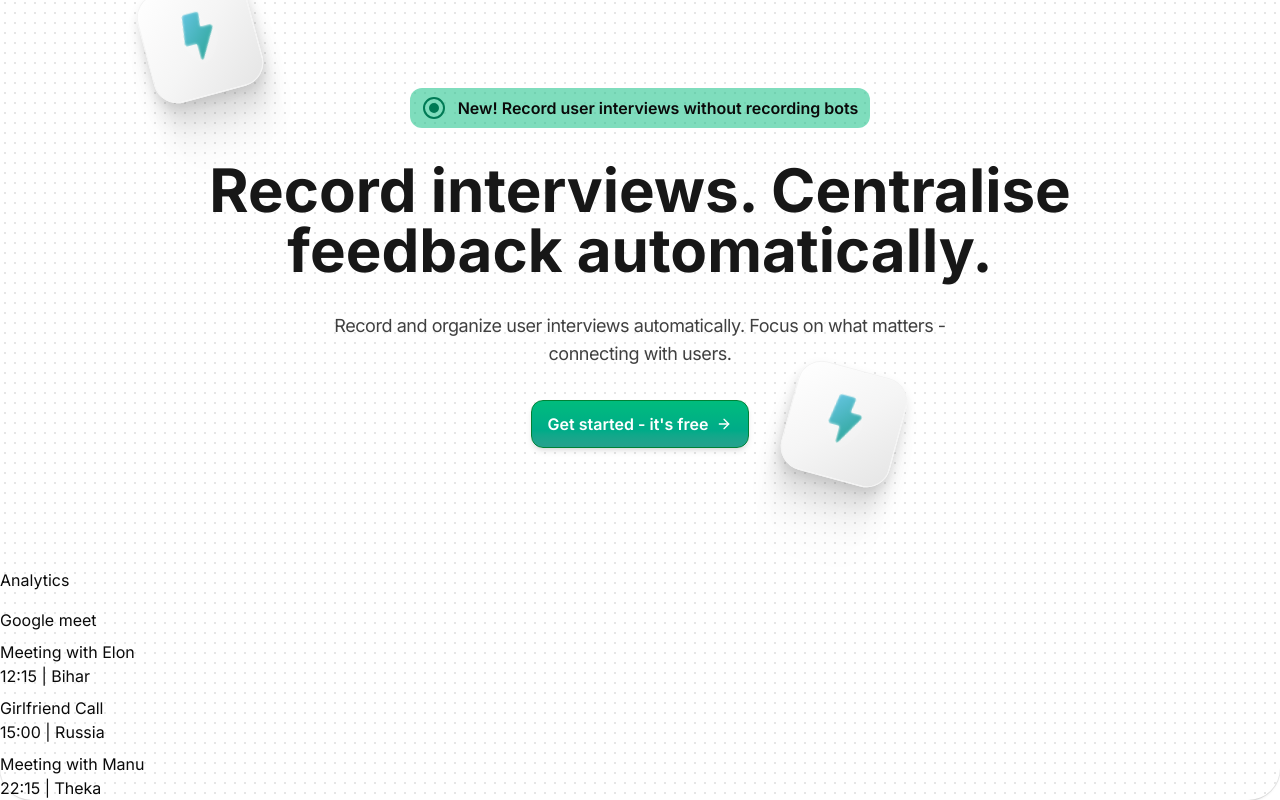
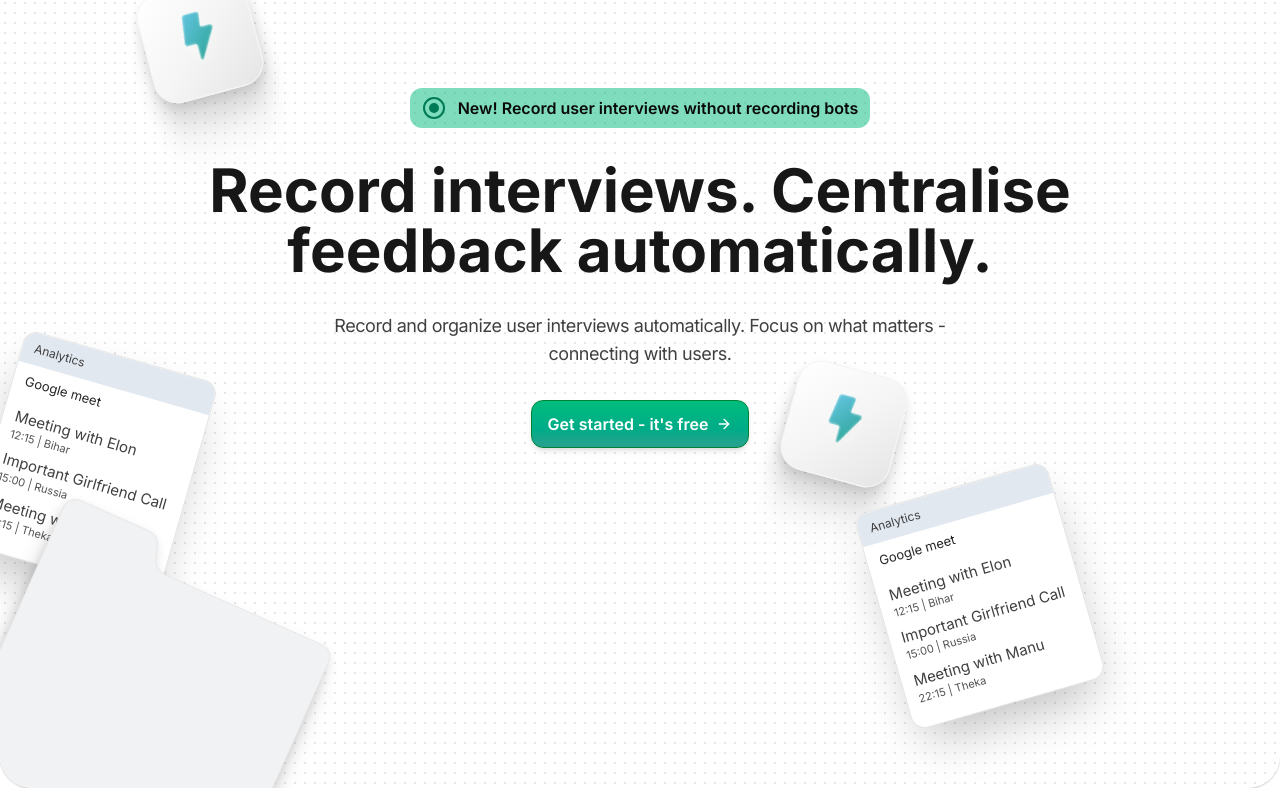
Before and after one commit to devsujalpatel/playful-template, a Next.js app: page / in a window 1280 px wide. Shown: the part 211-1011 px from the top of the page. Built offline with nearby package versions, Linux system fonts and the light colour scheme.

Commit message:
meeting card created

```diff
--- a/src/components/logo-card.tsx
+++ b/src/components/logo-card.tsx
@@ -5,7 +5,7 @@ import { cn } from "@/lib/utils";
 export const LogoCard = ({ className }: { className?: string }) => {
   return (
     <div className={cn("absolute", className)}>
-      <div className="size-16 md:size-20 lg:size-28 border flex justify-center items-center bg-linear-to-br from-white via-neutral-100 to-neutral-200 rounded-xl lg:rounded-3xl  border-[#f3f3f3] shadow-[0px_5px_11px_0px_rgba(0,0,0,0.1),0px_20px_20px_0px_rgba(0,0,0,0.09),0px_44px_27px_0px_rgba(0,0,0,0.05),0px_79px_32px_0px_rgba(0,0,0,0.01),0px_123px_35px_0px_rgba(0,0,0,0)]">
+      <div className="size-16 md:size-20 lg:size-28 z-10 border flex justify-center items-center bg-linear-to-br from-white via-neutral-100 to-neutral-200 rounded-xl lg:rounded-3xl  border-[#f3f3f3] shadow-[0px_5px_11px_0px_rgba(0,0,0,0.1),0px_20px_20px_0px_rgba(0,0,0,0.09),0px_44px_27px_0px_rgba(0,0,0,0.05),0px_79px_32px_0px_rgba(0,0,0,0.01),0px_123px_35px_0px_rgba(0,0,0,0)]">
         <Logo className="w-19 h-19" />
       </div>
     </div>
--- a/src/pages/home/components/analytic-card.tsx
+++ b/src/pages/home/components/analytic-card.tsx
@@ -3,16 +3,21 @@ import { cn } from "@/lib/utils";
 export const AnalyticCard = ({ className }: { className?: string }) => {
   return (
     <div
-      className={cn("flex flex-col gap-4 absolute bottom-0 left-0", className)}
+      className={cn(
+        "flex flex-col absolute  border border-neutral-200 bg-white w-50 h-56 rounded-xl shadow-2xl overflow-hidden",
+        className
+      )}
     >
-      <h3>Analytics</h3>
+      <h3 className="bg-slate-200 text-xs px-3 py-2 text-neutral-700">
+        Analytics
+      </h3>
 
-      <div className="flex flex-col gap-2">
-        <h4>Google meet</h4>
+      <h4 className="text-[13px] text-neutral-800 px-3 py-2">Google meet</h4>
+      <div className="flex flex-col px-3 py-2 gap-2">
         {meetings.map((item, idx) => (
-          <div key={idx}>
-            <p>{item.title}</p>
-            <p>{item.label}</p>
+          <div key={idx} className="flex flex-col">
+            <p className="text-[15px] text-neutral-700 leading-5">{item.title}</p>
+            <label className="text-[11px] text-neutral-600">{item.label}</label>
           </div>
         ))}
       </div>
@@ -26,7 +31,7 @@ const meetings = [
     label: "12:15 | Bihar",
   },
   {
-    title: "Girlfriend Call",
+    title: "Important Girlfriend Call",
     label: "15:00 | Russia",
   },
   {
--- /dev/null
+++ b/src/pages/home/components/social-media-card.tsx
@@ -0,0 +1,18 @@
+import { cn } from "@/lib/utils";
+import SocialMediaSvg from "./social-media";
+
+export const SocialCard = ({ className }: { className?: string }) => {
+  return (
+    <div
+      className={cn(
+        "-bottom-41 -left-18 absolute rotate-24 shrink-0 scale-90",
+        className
+      )}
+    >
+      <div className="relative">
+
+        <SocialMediaSvg />
+      </div>
+    </div>
+  );
+};
--- /dev/null
+++ b/src/pages/home/components/social-media.tsx
@@ -0,0 +1,197 @@
+function SocialMediaSvg(props: React.SVGProps<SVGSVGElement>) {
+  return (
+    <svg
+      width={405}
+      height={439}
+      viewBox="0 0 405 439"
+      fill="none"
+      xmlns="http://www.w3.org/2000/svg"
+      {...props}
+    >
+      <g filter="url(#filter0_dddd_315_245)">
+        <mask
+          id="b"
+          style={{
+            maskType: "alpha",
+          }}
+          maskUnits="userSpaceOnUse"
+          x={32}
+          y={6}
+          width={341}
+          height={322}
+        >
+          <mask id="a" fill="#fff">
+            <path
+              fillRule="evenodd"
+              clipRule="evenodd"
+              d="M47.298 6.207c-8.284 0-15 6.716-15 15v290c0 8.837 7.164 16 16 16H357.3c8.284 0 15-6.716 15-15v-254c0-8.284-6.716-15-15-15H165.343a16 16 0 01-15.318-11.38l-4.509-14.95a15 15 0 00-14.361-10.67H47.298z"
+            />
+          </mask>
+          <path
+            fillRule="evenodd"
+            clipRule="evenodd"
+            d="M47.298 6.207c-8.284 0-15 6.716-15 15v290c0 8.837 7.164 16 16 16H357.3c8.284 0 15-6.716 15-15v-254c0-8.284-6.716-15-15-15H165.343a16 16 0 01-15.318-11.38l-4.509-14.95a15 15 0 00-14.361-10.67H47.298z"
+            fill="#F1F2F4"
+          />
+          <path
+            d="M145.516 16.876l.957-.288-.957.288zM33.298 21.207c0-7.732 6.268-14 14-14v-2c-8.836 0-16 7.164-16 16h2zm0 33v-33h-2v33h2zm0 257v-253h-2v253h2zm324.001 15h-309v2h309v-2zm14-14c0 7.732-6.268 14-14 14v2c8.836 0 16-7.163 16-16h-2zm0-254v254h2v-254h-2zm-14-14c7.732 0 14 6.268 14 14h2c0-8.836-7.164-16-16-16v2zm-191.956 0h191.956v-2H165.343v2zm-20.784-27.042l4.508 14.95 1.915-.577-4.509-14.95-1.914.577zm-13.404-9.958a14 14 0 0113.404 9.958l1.914-.577a15.999 15.999 0 00-15.318-11.38v2zm-83.857 0h83.857v-2H47.298v2zm118.045 35a15 15 0 01-14.361-10.669l-1.915.578a17.001 17.001 0 0016.276 12.091v-2zm-134.044 269c0 9.389 7.61 17 17 17v-2c-8.285 0-15-6.716-15-15h-2zm0-257v4h2v-2-2h-2z"
+            fill="#E6E6E6"
+            mask="url(#a)"
+          />
+        </mask>
+        <g filter="url(#filter1_dddd_315_245)" mask="url(#b)">
+          <mask id="c" fill="#fff">
+            <path
+              fillRule="evenodd"
+              clipRule="evenodd"
+              d="M47.298 6.207c-8.284 0-15 6.716-15 15v290c0 8.837 7.164 16 16 16H357.3c8.284 0 15-6.716 15-15v-254c0-8.284-6.716-15-15-15H165.343a16 16 0 01-15.318-11.38l-4.509-14.95a15 15 0 00-14.361-10.67H47.298z"
+            />
+          </mask>
+          <path
+            fillRule="evenodd"
+            clipRule="evenodd"
+            d="M47.298 6.207c-8.284 0-15 6.716-15 15v290c0 8.837 7.164 16 16 16H357.3c8.284 0 15-6.716 15-15v-254c0-8.284-6.716-15-15-15H165.343a16 16 0 01-15.318-11.38l-4.509-14.95a15 15 0 00-14.361-10.67H47.298z"
+            fill="#F1F2F4"
+          />
+          <path
+            d="M145.516 16.876l-.957.29.957-.29zm4.509 14.951l-.958.289.958-.289zM33.298 21.207c0-7.732 6.268-14 14-14v-2c-8.836 0-16 7.164-16 16h2zm0 33v-33h-2v33h2zm0 257v-253h-2v253h2zm324.001 15h-309v2h309v-2zm14-14c0 7.732-6.268 14-14 14v2c8.836 0 16-7.163 16-16h-2zm0-254v254h2v-254h-2zm-14-14c7.732 0 14 6.268 14 14h2c0-8.836-7.164-16-16-16v2zm-191.956 0h191.956v-2H165.343v2zm-20.784-27.042l4.508 14.95 1.915-.577-4.509-14.95-1.914.577zm-13.404-9.958a14 14 0 0113.404 9.958l1.914-.577a15.999 15.999 0 00-15.318-11.38v2zm-83.857 0h83.857v-2H47.298v2zm118.045 35a15 15 0 01-14.361-10.669l-1.915.578a17.001 17.001 0 0016.276 12.091v-2zm-134.044 269c0 9.389 7.61 17 17 17v-2c-8.285 0-15-6.716-15-15h-2zm0-257v4h2v-2-2h-2z"
+            fill="#E6E6E6"
+            mask="url(#c)"
+          />
+        </g>
+      </g>
+      <defs>
+        <filter
+          id="filter0_dddd_315_245"
+          x={0.29834}
+          y={0.207458}
+          width={404}
+          height={438}
+          filterUnits="userSpaceOnUse"
+          colorInterpolationFilters="sRGB"
+        >
+          <feFlood floodOpacity={0} result="BackgroundImageFix" />
+          <feColorMatrix
+            in="SourceAlpha"
+            values="0 0 0 0 0 0 0 0 0 0 0 0 0 0 0 0 0 0 127 0"
+            result="hardAlpha"
+          />
+          <feOffset dy={5} />
+          <feGaussianBlur stdDeviation={5.5} />
+          <feColorMatrix values="0 0 0 0 0 0 0 0 0 0 0 0 0 0 0 0 0 0 0.1 0" />
+          <feBlend
+            in2="BackgroundImageFix"
+            result="effect1_dropShadow_315_245"
+          />
+          <feColorMatrix
+            in="SourceAlpha"
+            values="0 0 0 0 0 0 0 0 0 0 0 0 0 0 0 0 0 0 127 0"
+            result="hardAlpha"
+          />
+          <feOffset dy={20} />
+          <feGaussianBlur stdDeviation={10} />
+          <feColorMatrix values="0 0 0 0 0 0 0 0 0 0 0 0 0 0 0 0 0 0 0.09 0" />
+          <feBlend
+            in2="effect1_dropShadow_315_245"
+            result="effect2_dropShadow_315_245"
+          />
+          <feColorMatrix
+            in="SourceAlpha"
+            values="0 0 0 0 0 0 0 0 0 0 0 0 0 0 0 0 0 0 127 0"
+            result="hardAlpha"
+          />
+          <feOffset dy={44} />
+          <feGaussianBlur stdDeviation={13.5} />
+          <feColorMatrix values="0 0 0 0 0 0 0 0 0 0 0 0 0 0 0 0 0 0 0.05 0" />
+          <feBlend
+            in2="effect2_dropShadow_315_245"
+            result="effect3_dropShadow_315_245"
+          />
+          <feColorMatrix
+            in="SourceAlpha"
+            values="0 0 0 0 0 0 0 0 0 0 0 0 0 0 0 0 0 0 127 0"
+            result="hardAlpha"
+          />
+          <feOffset dy={79} />
+          <feGaussianBlur stdDeviation={16} />
+          <feColorMatrix values="0 0 0 0 0 0 0 0 0 0 0 0 0 0 0 0 0 0 0.01 0" />
+          <feBlend
+            in2="effect3_dropShadow_315_245"
+            result="effect4_dropShadow_315_245"
+          />
+          <feBlend
+            in="SourceGraphic"
+            in2="effect4_dropShadow_315_245"
+            result="shape"
+          />
+        </filter>
+        <filter
+          id="filter1_dddd_315_245"
+          x={0.29834}
+          y={0.207458}
+          width={404}
+          height={438}
+          filterUnits="userSpaceOnUse"
+          colorInterpolationFilters="sRGB"
+        >
+          <feFlood floodOpacity={0} result="BackgroundImageFix" />
+          <feColorMatrix
+            in="SourceAlpha"
+            values="0 0 0 0 0 0 0 0 0 0 0 0 0 0 0 0 0 0 127 0"
+            result="hardAlpha"
+          />
+          <feOffset dy={5} />
+          <feGaussianBlur stdDeviation={5.5} />
+          <feColorMatrix values="0 0 0 0 0 0 0 0 0 0 0 0 0 0 0 0 0 0 0.1 0" />
+          <feBlend
+            in2="BackgroundImageFix"
+            result="effect1_dropShadow_315_245"
+          />
+          <feColorMatrix
+            in="SourceAlpha"
+            values="0 0 0 0 0 0 0 0 0 0 0 0 0 0 0 0 0 0 127 0"
+            result="hardAlpha"
+          />
+          <feOffset dy={20} />
+          <feGaussianBlur stdDeviation={10} />
+          <feColorMatrix values="0 0 0 0 0 0 0 0 0 0 0 0 0 0 0 0 0 0 0.09 0" />
+          <feBlend
+            in2="effect1_dropShadow_315_245"
+            result="effect2_dropShadow_315_245"
+          />
+          <feColorMatrix
+            in="SourceAlpha"
+            values="0 0 0 0 0 0 0 0 0 0 0 0 0 0 0 0 0 0 127 0"
+            result="hardAlpha"
+          />
+          <feOffset dy={44} />
+          <feGaussianBlur stdDeviation={13.5} />
+          <feColorMatrix values="0 0 0 0 0 0 0 0 0 0 0 0 0 0 0 0 0 0 0.05 0" />
+          <feBlend
+            in2="effect2_dropShadow_315_245"
+            result="effect3_dropShadow_315_245"
+          />
+          <feColorMatrix
+            in="SourceAlpha"
+            values="0 0 0 0 0 0 0 0 0 0 0 0 0 0 0 0 0 0 127 0"
+            result="hardAlpha"
+          />
+          <feOffset dy={79} />
+          <feGaussianBlur stdDeviation={16} />
+          <feColorMatrix values="0 0 0 0 0 0 0 0 0 0 0 0 0 0 0 0 0 0 0.01 0" />
+          <feBlend
+            in2="effect3_dropShadow_315_245"
+            result="effect4_dropShadow_315_245"
+          />
+          <feBlend
+            in="SourceGraphic"
+            in2="effect4_dropShadow_315_245"
+            result="shape"
+          />
+        </filter>
+      </defs>
+    </svg>
+  );
+}
+
+export default SocialMediaSvg;
--- a/src/pages/home/sections/hero-section.tsx
+++ b/src/pages/home/sections/hero-section.tsx
@@ -4,10 +4,11 @@ import { Logo } from "@/components/logo";
 import { LogoCard } from "@/components/logo-card";
 import { ArrowRightIcon } from "lucide-react";
 import { AnalyticCard } from "../components/analytic-card";
+import { SocialCard } from "../components/social-media-card";
 
 export const HeroSection = () => {
   return (
-    <section className="flex flex-col items-center shadow-ace md:h-[912px] h-[720px] rounded-4xl bg-[radial-gradient(circle,#e6e6e6_1px,transparent_1px)] bg-size-[10px_10px] space-y-8 relative">
+    <section className="flex flex-col items-center shadow-ace md:h-[900px] h-[720px] overflow-hidden rounded-4xl bg-[radial-gradient(circle,#e6e6e6_1px,transparent_1px)] bg-size-[10px_10px] space-y-8 relative">
       <LogoCard className="md:left-36 top-4 md:top-24 rotate-[-15.11deg]" />
       <LogoCard className="md:right-95 top-4 md:top-120 rotate-[15.11deg]" />
       <button className="flex items-center gap-3 mt-50 bg-emerald-500/50 px-3 py-2 text-md font-semibold rounded-lg2">
@@ -26,7 +27,9 @@ export const HeroSection = () => {
         Get started - it's free <ArrowRightIcon className="size-4" />
       </GreenBtn>
 
-      <AnalyticCard />
+      <AnalyticCard className="bottom-45 -left-2 rotate-16" />
+      <AnalyticCard className="bottom-12 right-50 -rotate-16" />
+      <SocialCard />
     </section>
   );
 };
```
Also changed, not shown: public/social-media.svg (added).
